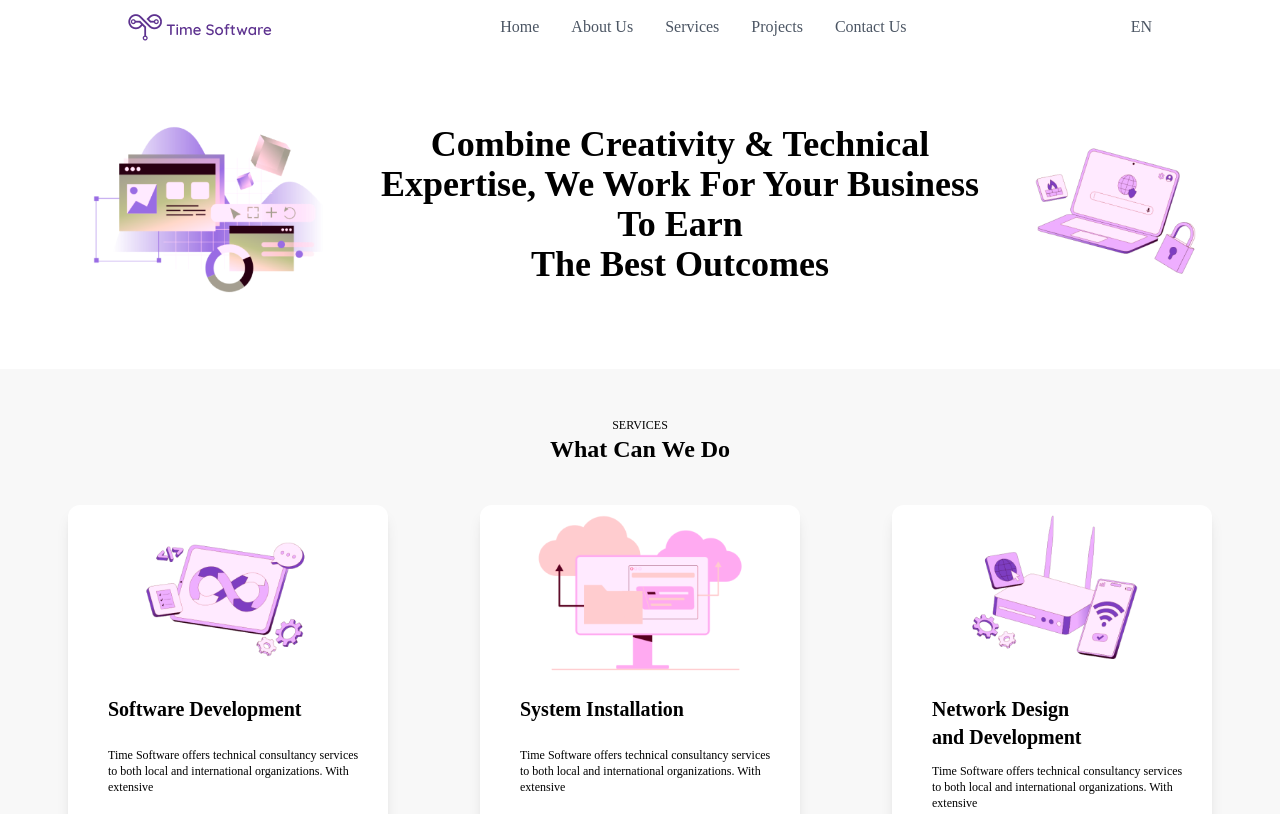
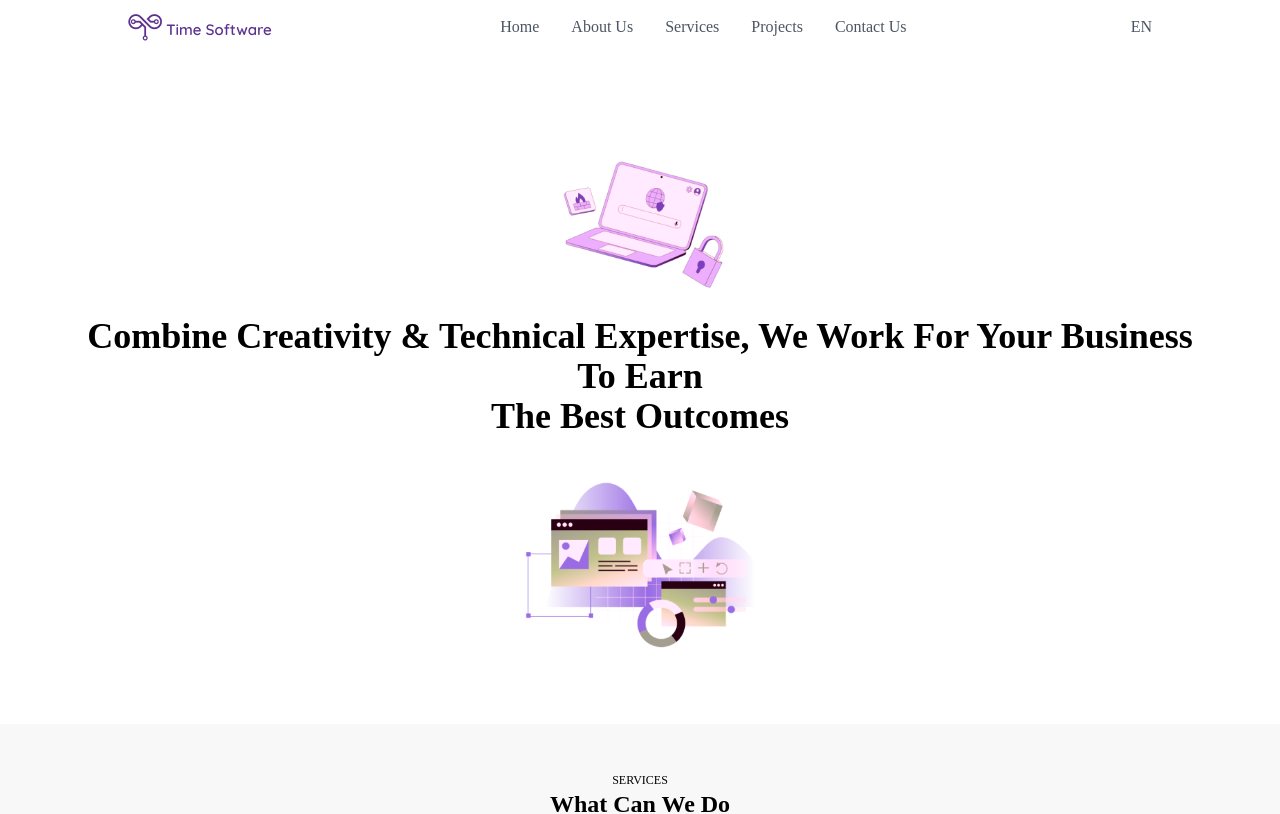
Before and after one commit to Rediet404/TimeTech1, a React (Vite) app in the folder my-project/: page /service in a window 1280 px wide. Shown: the top 814 px of the page. Built offline with nearby package versions, Linux system fonts and the light colour scheme; a web font is replaced by a local one.

Commit message:
clean up

```diff
--- a/my-project/src/pages/service.jsx
+++ b/my-project/src/pages/service.jsx
@@ -10,9 +10,9 @@ const Service = () => {
 
   return (
     <section className="overflow-hidden pt-20 ">
-       <div className="flex justify-around h-1/4 items-center w-[90%] mx-auto">
+       <div className="flex sm:justify-around justify-center flex-wrap-reverse pt-10 h-1/4 items-center w-[90%] mx-auto">
             <img className="w-48 sm:w-72 h-68" src="src/assets/User interface in web design.png" alt="decorative image" />
-            <h1 className="font-semibold sm:text-4xl px-4 text-lg text-center animate-moveFromLeft" >Combine Creativity & Technical Expertise,
+            <h1 className="font-bold sm:text-4xl px-4 text-lg text-center animate-moveFromLeft" >Combine Creativity & Technical Expertise,
             We Work For Your Business To Earn <br />The Best Outcomes
             </h1>
             <img className="sm:w-52 w-0 mx-0" src="src/assets/Network security, firewall and online safety (1).png" alt="decorative image" />
```
